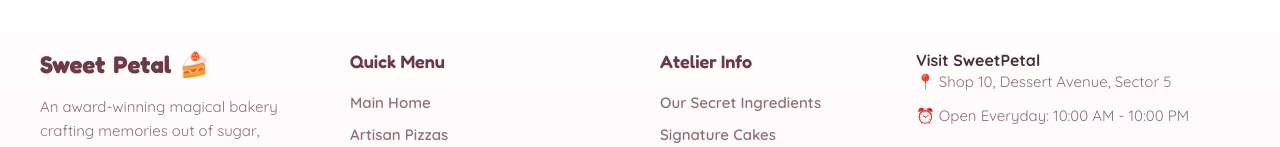
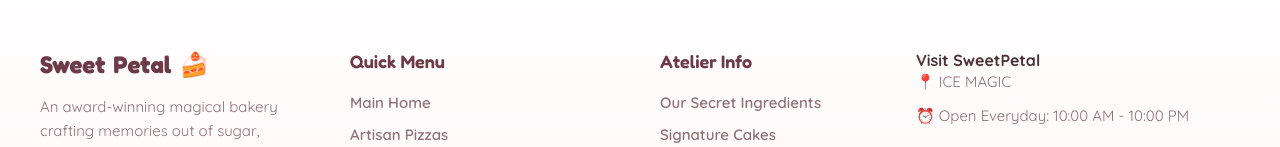
Before and after one commit to shaikabdulraheem332/My-Portfolio, a plain HTML site: page desserts.html in a window 1280 px wide. Shown: the part 3063-3210 px from the top of the page. Drawn offline with Linux system fonts and the light colour scheme.

Commit message:
Update shop location to ICE MAGIC

```diff
--- a/desserts.html
+++ b/desserts.html
@@ -2010,7 +2010,7 @@
             </div>
             <div class="footer-contact">
                 <h4>Visit SweetPetal</h4>
-                <p>📍 Shop 10, Dessert Avenue, Sector 5</p>
+                <p>📍 ICE MAGIC</p>
                 <p>⏰ Open Everyday: 10:00 AM - 10:00 PM</p>
                 <a href="https://www.google.com/maps/place/CAFE+ICE+MAGIC" target="_blank" class="map-btn">
                     📍 View on Google Map
```
